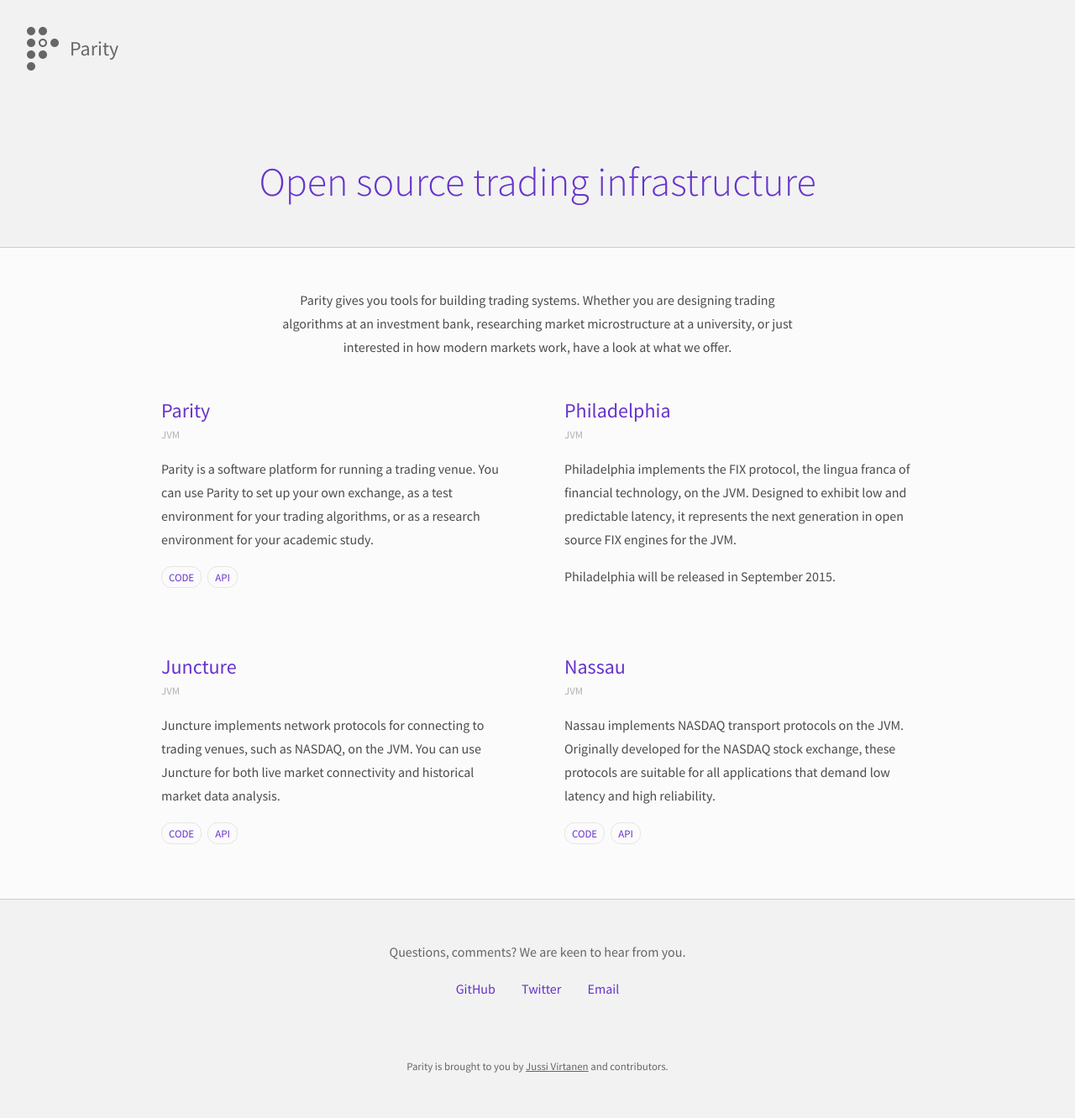
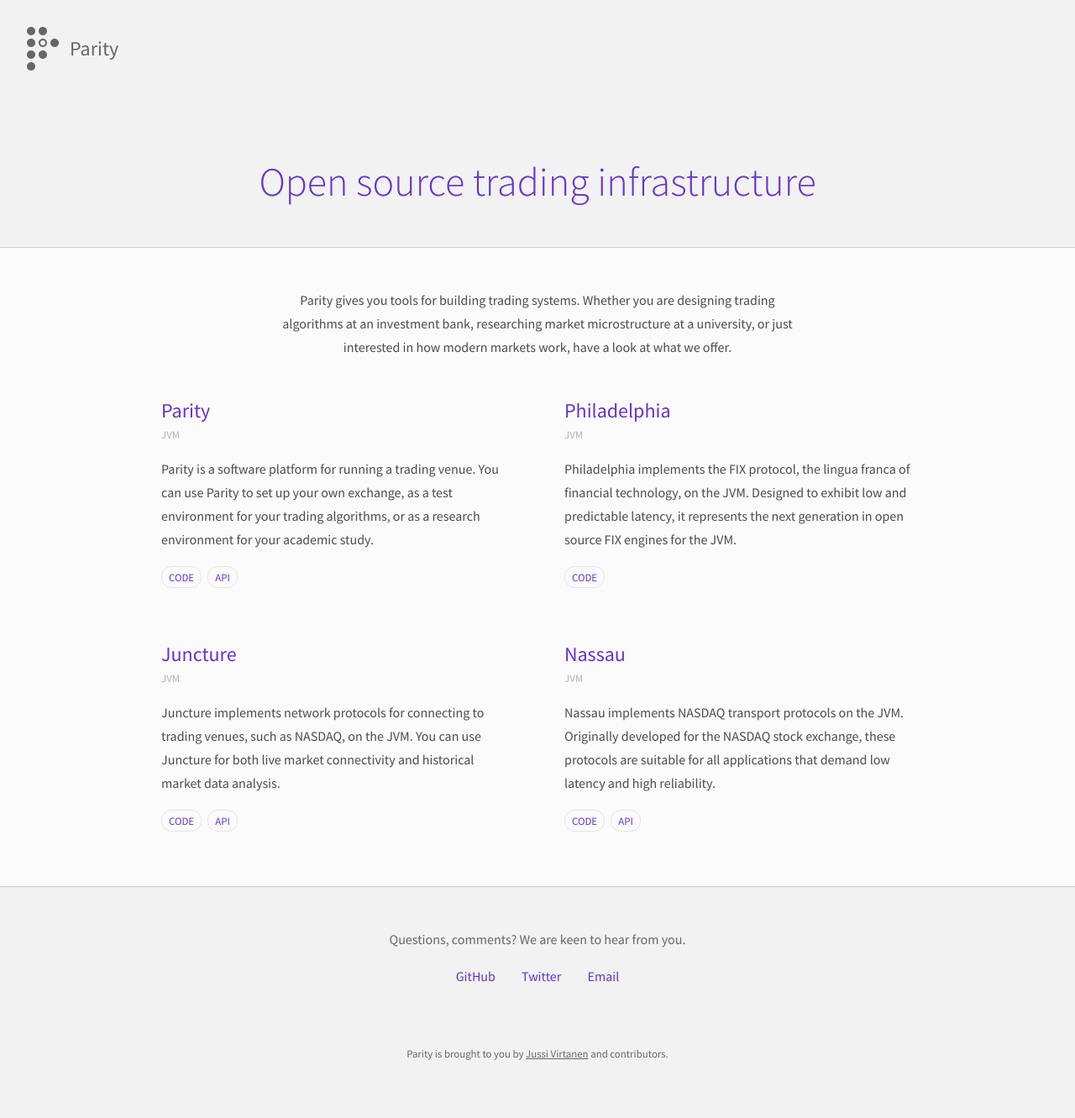
Before and after one commit to paritytrading/paritytrading.github.io, a Jekyll site: the page built from index.html, in a window 1280 px wide. Shown: the whole page at 84% size. Built offline with Jekyll 4.4.1, drawn with Linux system fonts in a browser that asks for light colours.

Commit message:
Publish Philadelphia

```diff
--- a/index.html
+++ b/index.html
@@ -38,7 +38,9 @@
         financial technology, on the JVM. Designed to exhibit low and
         predictable latency, it represents the next generation in open
         source FIX engines for the JVM.</p>
-      <p>Philadelphia will be released in September 2015.</p>
+      <ul class="links">
+        <li><a href="https://github.com/jvirtanen/philadelphia">Code</a></li>
+      </ul>
     </div>
   </div>
   <div class="components clearfix">
```
